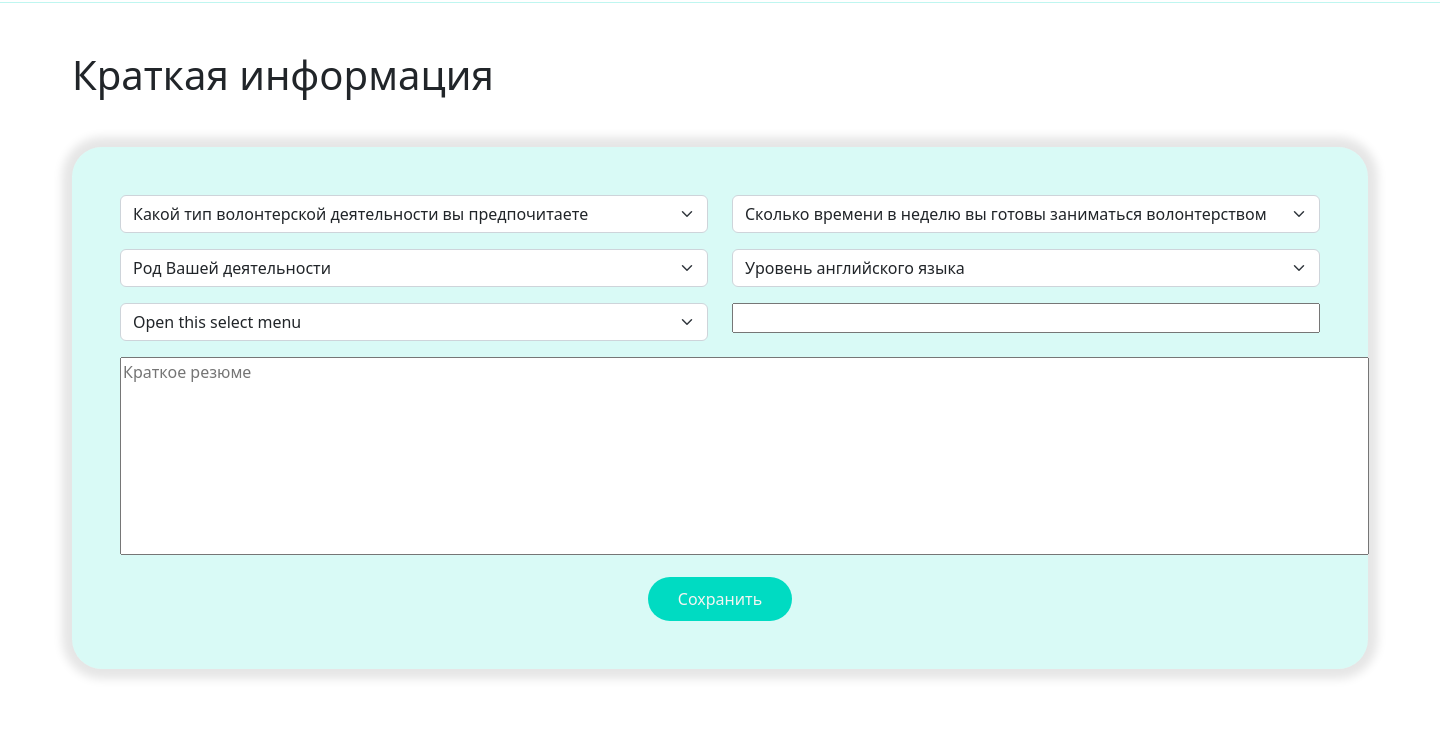
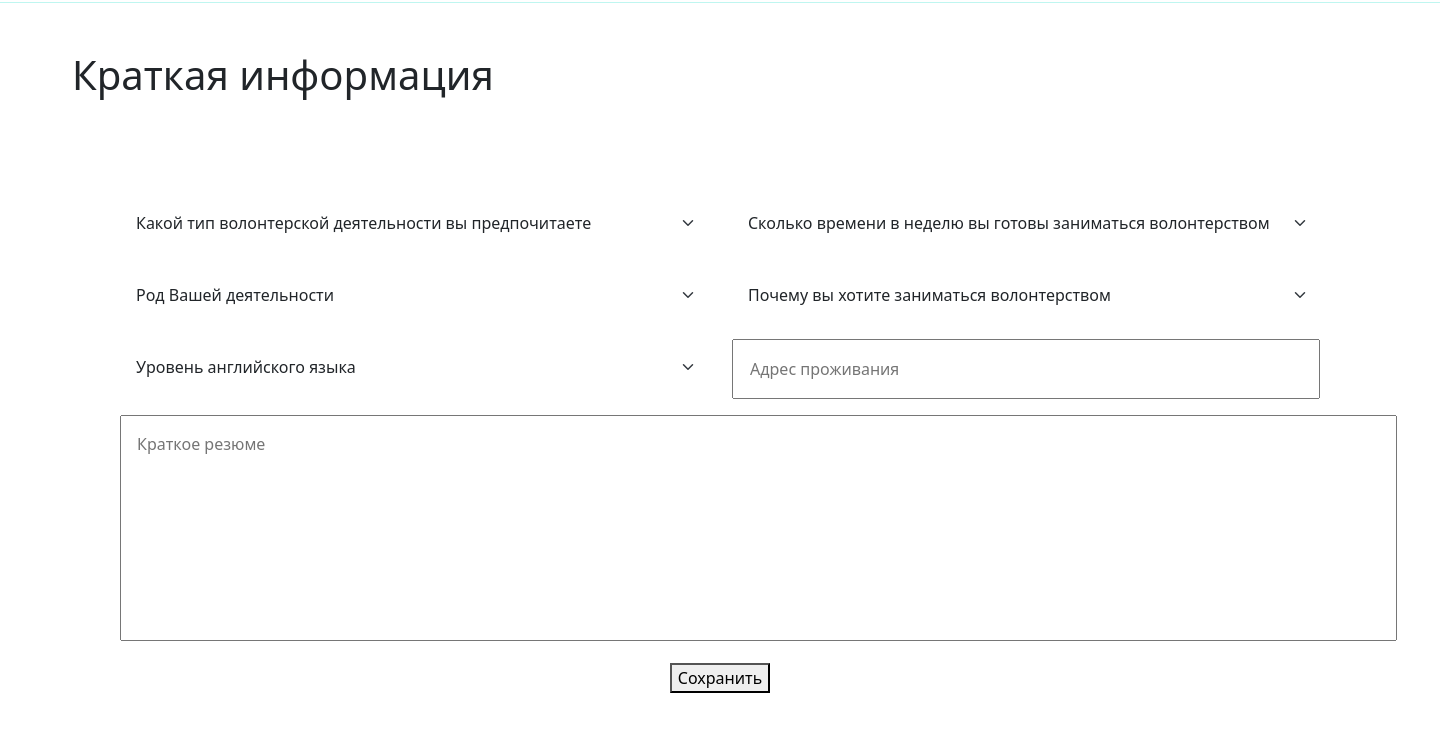
Before and after one commit to pow-development/pow.thevladoss.site, a PHP site: page /info/info.php in a window 1440 px wide. Shown: the part 56-800 px from the top of the page. Run offline with PHP 8.4, Linux system fonts and the light colour scheme.

Commit message:
edit info

```diff
--- a/info/info.php
+++ b/info/info.php
@@ -11,7 +11,7 @@
     <link rel="stylesheet" href="../styles/bootstrap.min.css">
     <script src="../js/bootstrap.bundle.js"></script>
     <!--CSS-->
-    <link rel="stylesheet" href="../styles/custom/reg.css">
+    <link rel="stylesheet" href="../styles/custom/info.css">
 </head>
 <?php
 require_once '../menu/nolognavbar.php';
@@ -24,15 +24,15 @@ require_once '../menu/nolognavbar.php';
     <div class="container">
         <h1 class="mb-5 mt-5">Краткая информация</h1>
         <form>
-            <div class="regcontainer p-5">
+            <div class="infocontainer p-5">
                 <div class="row mb-3">
-                    <div class="col"> <select class="form-select" aria-label="Default select example">
-                            <option selected>Какой тип волонтерской деятельности вы предпочитаете  </option>
+                    <div class="col"> <select class="form-select p-3" aria-label="Default select example" style="border:0; border-radius:30px">
+                            <option selected>Какой тип волонтерской деятельности вы предпочитаете </option>
                             <option value="1">One</option>
                             <option value="2">Two</option>
                             <option value="3">Three</option>
                         </select></div>
-                    <div class="col"> <select class="form-select" aria-label="Default select example" >
+                    <div class="col"> <select class="form-select  p-3" aria-label="Default select example" style="border:0; border-radius:30px">
                             <option selected>Сколько времени в неделю вы готовы заниматься волонтерством</option>
                             <option value="1">One</option>
                             <option value="2">Two</option>
@@ -41,7 +41,7 @@ require_once '../menu/nolognavbar.php';
                 </div>
                 <div class="row mb-3">
                     <div class="col">
-                        <select class="form-select" aria-label="Default select example">
+                        <select class="form-select p-3" aria-label="Default select example" style="border:0; border-radius:30px">
                             <option selected>Род Вашей деятельности</option>
                             <option value="1">One</option>
                             <option value="2">Two</option>
@@ -50,8 +50,8 @@ require_once '../menu/nolognavbar.php';
                     </div>
 
                     <div class="col">
-                        <select class="form-select" aria-label="Default select example">
-                            <option selected>Уровень английского языка</option>
+                        <select class="form-select p-3" aria-label="Default select example" style="border:0; border-radius:30px">
+                            <option selected>Почему вы хотите заниматься волонтерством</option>
                             <option value="1">One</option>
                             <option value="2">Two</option>
                             <option value="3">Three</option>
@@ -59,16 +59,16 @@ require_once '../menu/nolognavbar.php';
                     </div>
                 </div>
                 <div class="row mb-3">
-                    <div class="col"> <select class="form-select" aria-label="Default select example">
-                            <option selected>Open this select menu</option>
+                    <div class="col"> <select class="form-select p-3" aria-label="Default select example" style="border:0; border-radius:30px">
+                            <option selected>Уровень английского языка</option>
                             <option value="1">One</option>
                             <option value="2">Two</option>
                             <option value="3">Three</option>
                         </select></div>
-                    <div class="col"> <input type="text" class="w-100" style="resize: none;"></div>
+                    <div class="col"> <input type="text" class="w-100 datainput p-3" placeholder="Адрес проживания"></div>
                 </div>
                 <div class="row mb-3">
-                    <div class="col"> <textarea name="resume" id="resumeInput"style="resize: none;"cols="133" rows="8" placeholder="Краткое резюме"></textarea></div>
+                    <div class="col"> <textarea name="resume" class="textinput datainput p-3" id="resumeInput" style="resize: none;" cols="133" rows="8" placeholder="Краткое резюме"></textarea></div>
 
                 </div>
 
--- a/reg/index.php
+++ b/reg/index.php
@@ -46,8 +46,6 @@
 <<<<<<< HEAD:reg/index.php
                             <div class="col"><input name="birthday" type="date" class="datainput w-100 p-3" placeholder="Дата рождения" id="date" required></div>
 =======
-                            <div class="col"><input type="date" onchange="console.log(value)" class="datainput w-100 p-3" placeholder="Дата рождения" id="date"></div>
->>>>>>> db34490a7f53e71d893bde4dd1bdb10a8841bd80:reg/reg.php
                         </div>
                     </div>
 
```
